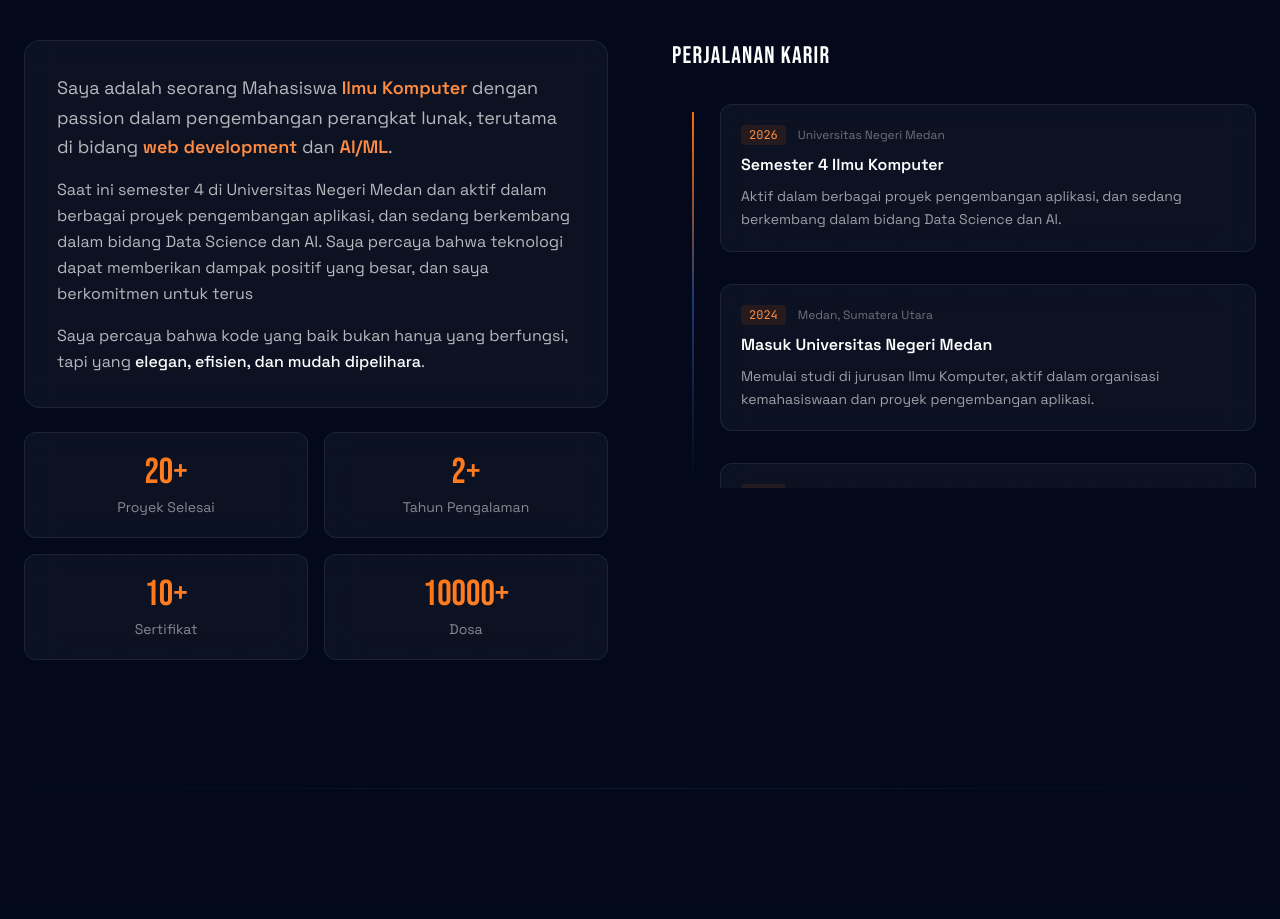
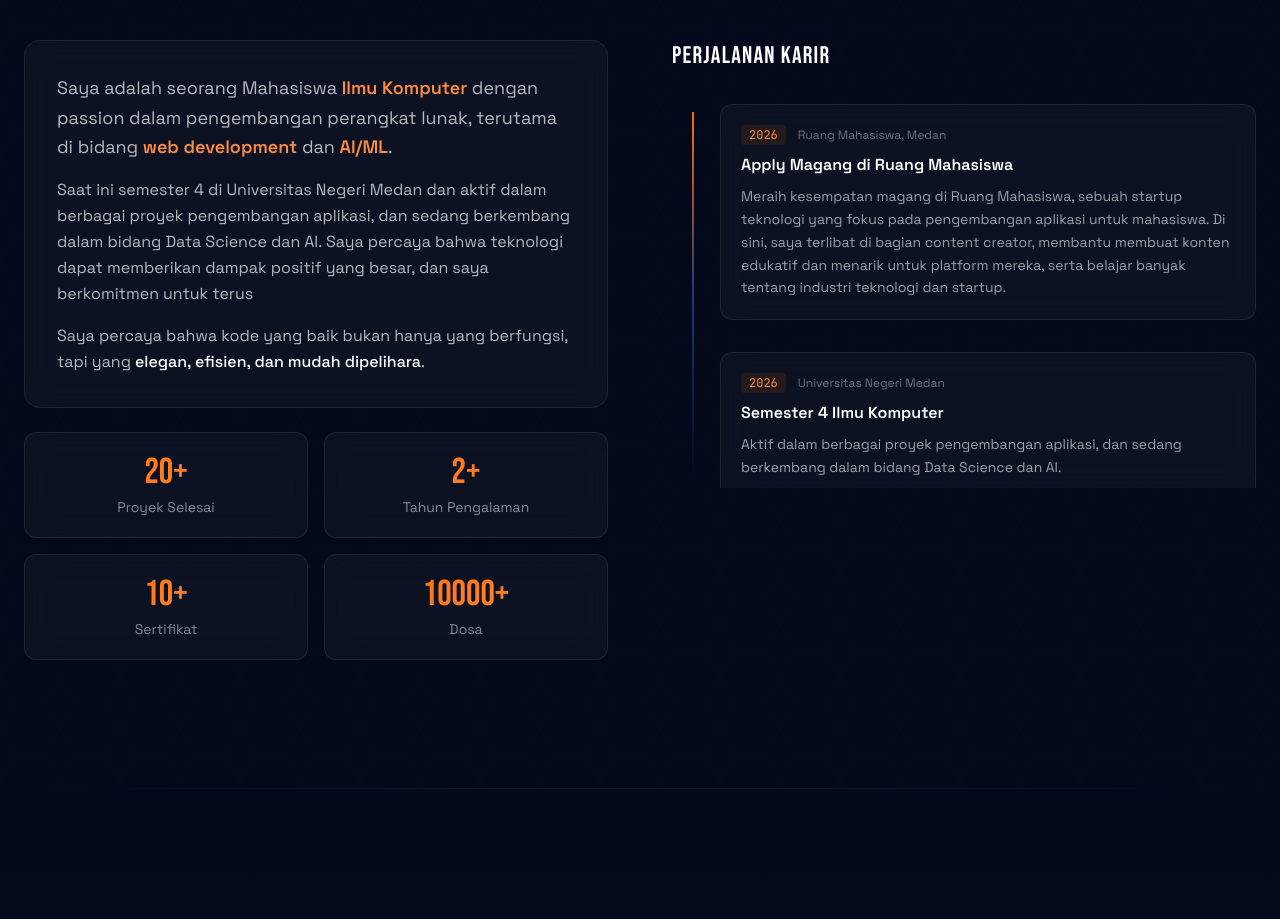
Before and after one commit to AndlyHsg03/Web-Portfolio-Andly-Sofian-Hasugian, a Next.js app: page / in a window 1280 px wide. Shown: the part 1240-2159 px from the top of the page. Built offline with nearby package versions, Linux system fonts and the light colour scheme.

Commit message:
update about

```diff
--- a/components/About.tsx
+++ b/components/About.tsx
@@ -9,6 +9,12 @@ const stats = [
 ]
 
 const timeline = [
+  {
+    year: '2026',
+    title: 'Apply Magang di Ruang Mahasiswa',
+    place: 'Ruang Mahasiswa, Medan',
+    desc: 'Meraih kesempatan magang di Ruang Mahasiswa, sebuah startup teknologi yang fokus pada pengembangan aplikasi untuk mahasiswa. Di sini, saya terlibat di bagian content creator, membantu membuat konten edukatif dan menarik untuk platform mereka, serta belajar banyak tentang industri teknologi dan startup.',
+  },
   {
     year: '2026',
     title: 'Semester 4 Ilmu Komputer',
```
